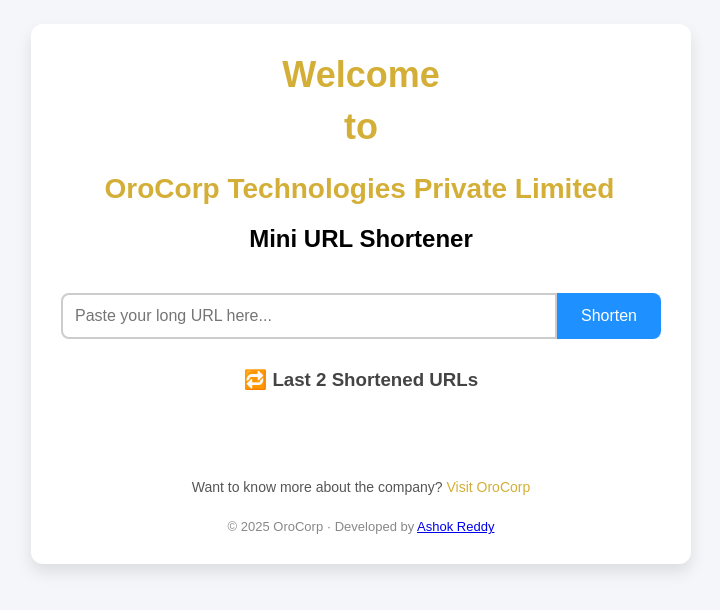
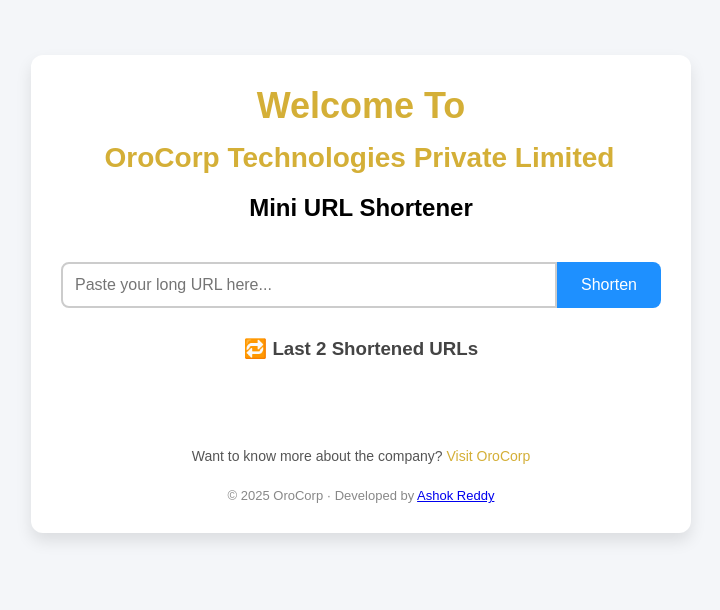
Before and after one commit to Cheluri-AshokReddy/url-shortener, a website: page public/index.html in a window 1280 px wide. Shown: the part 106-716 px from the top of the page, without its empty margins (279-999 px from the left). Drawn offline with Linux system fonts and the light colour scheme.

Commit message:
index updated

```diff
--- a/public/index.html
+++ b/public/index.html
@@ -8,8 +8,7 @@
 </head>
 <body>
   <div class="container">
-    <div id="welcome">Welcome</div>
-    <div id="to">to</div>
+    <div id="welcome">Welcome To</div>
     <div id="company">OroCorp Technologies Private Limited</div>
 
     <h2>Mini URL Shortener</h2>
```
